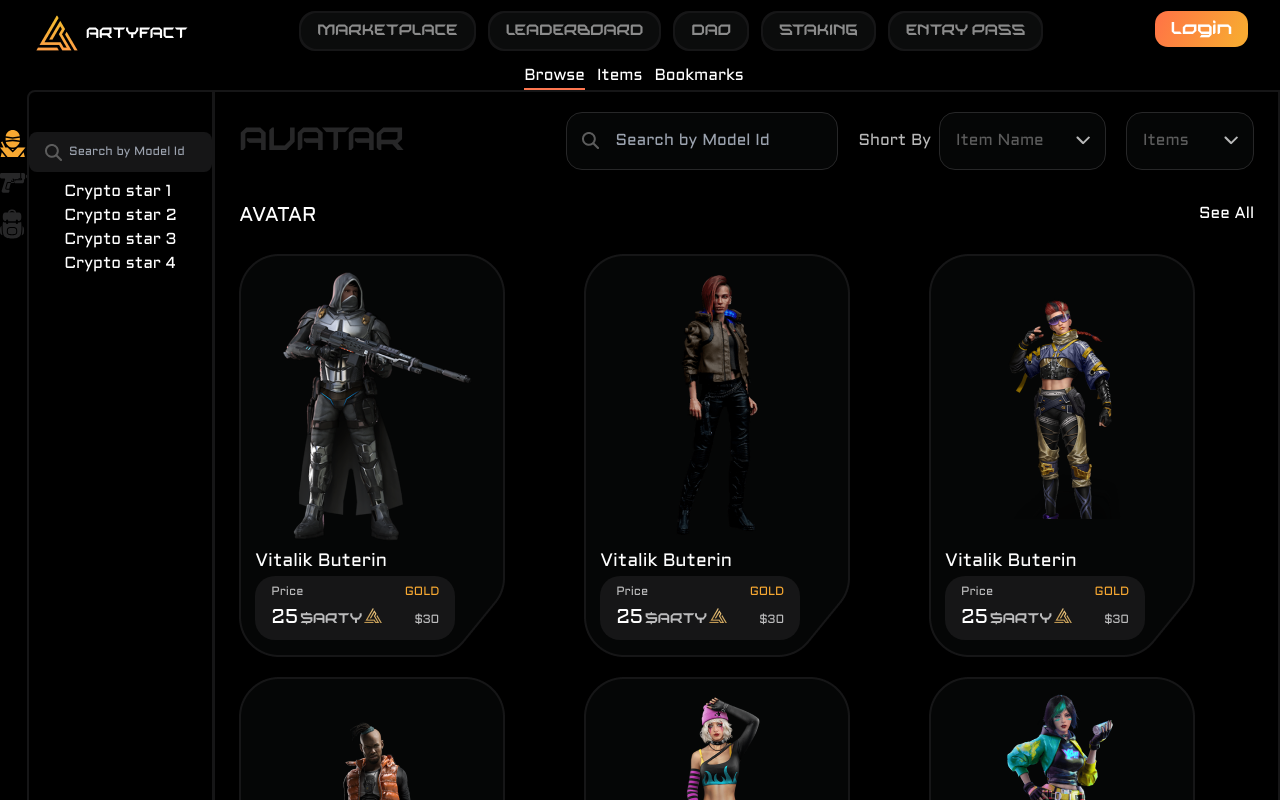
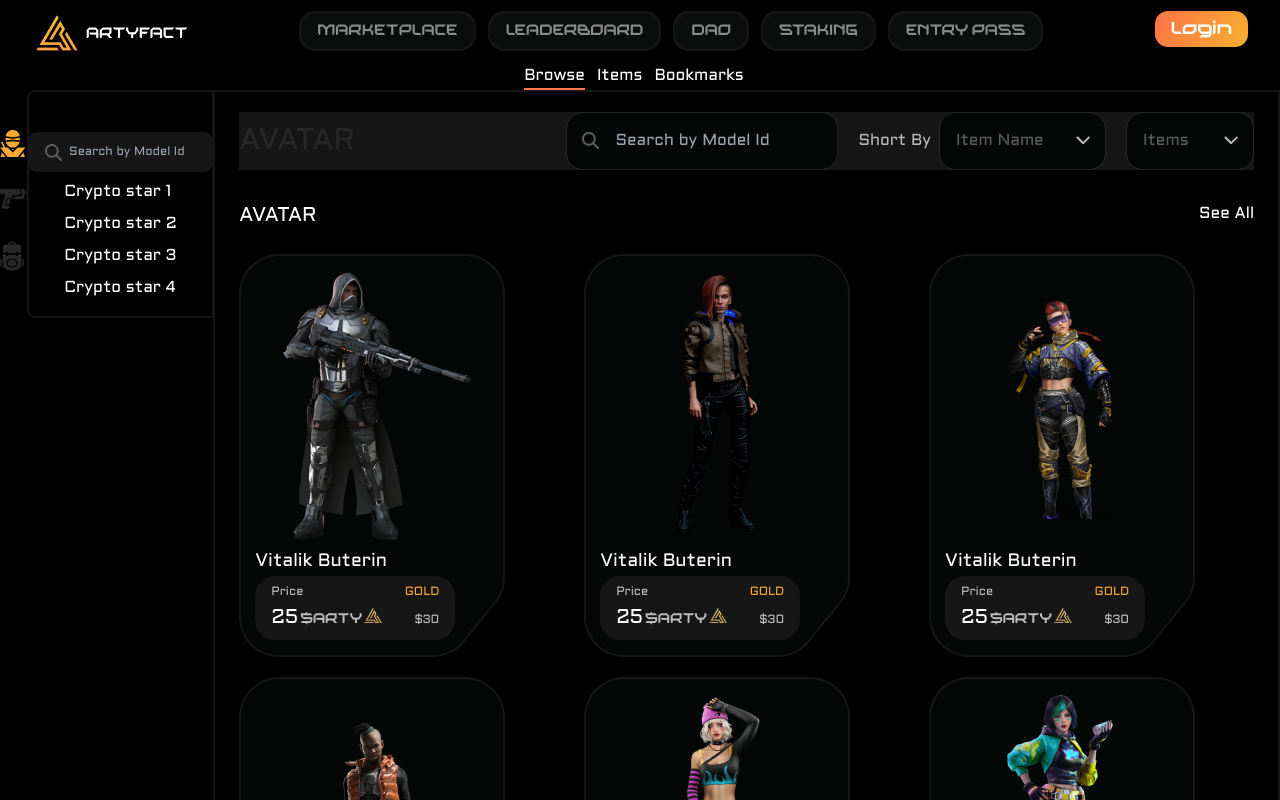
Before and after one commit to Praful2511/artyfact-rough, a Next.js app: page /marketplace/browse/avatar in a window 1280 px wide. Shown: the top 800 px of the page. Built offline with nearby package versions, Linux system fonts and the light colour scheme.

Commit message:
layout sticky

```diff
--- a/src/app/(pages)/marketplace/browse/avatar/page.js
+++ b/src/app/(pages)/marketplace/browse/avatar/page.js
@@ -117,8 +117,8 @@
 	return (
 		<main>
 			<div className="mx-6 mb-20">
-				<div className='flex justify-between items-center'>
-					<div className='!text-3xl font-normal Starzone text-[#272728]'>AVATAR</div>
+				<div className='flex justify-between items-center sticky-bar'>
+					<div className='!text-3xl font-normal text-[#272728]'>AVATAR</div>
 					<div className="flex gap-5">
 						<div className='relative'>
 							<input type='text'
--- a/src/app/(pages)/marketplace/browse/bagpack/page.js
+++ b/src/app/(pages)/marketplace/browse/bagpack/page.js
@@ -86,8 +86,8 @@
 		<main>
 
 			<div className='mx-6 mb-20'>
-				<div className='flex justify-between items-center'>
-					<div className='!text-3xl font-normal Starzone text-[#272728]'>BACKPACK</div>
+				<div className='flex justify-between items-center sticky-bar'>
+					<div className='!text-3xl font-normal starzone text-[#272728]'>BACKPACK</div>
 					<div className="flex gap-5">
 						<div className='relative'>
 							<input type='text'
--- a/src/app/(pages)/marketplace/browse/layout.js
+++ b/src/app/(pages)/marketplace/browse/layout.js
@@ -7,7 +7,7 @@
 const BrowseLayout = ({ children }) => {
     return (<>
         <div className="grid grid-cols-12 ">
-            <div className='col-span-2'><MarketplaceSideBar /></div>
+            <div className='col-span-2 sticky top-1 bottom-0 self-start '><MarketplaceSideBar /></div>
             <div className='col-span-10 border-[2px] border-[#161617]'>{children}</div>
         </div>
     </>)
--- a/src/app/(pages)/marketplace/browse/page.js
+++ b/src/app/(pages)/marketplace/browse/page.js
@@ -102,8 +102,8 @@
 
 	return <main>
 		<div className='mx-6 mb-20'>
-			<div className='flex justify-between items-center'>
-				<div className='!text-3xl font-normal Starzone text-[#272728]'>MARKETPLACE</div>
+			<div className='flex justify-between items-center sticky-bar'>
+				<div className='!text-3xl font-normal starzone text-[#272728]'>MARKETPLACE</div>
 				<div className="flex gap-5">
 					<div className='relative'>
 						<input type='text'
--- a/src/app/(pages)/marketplace/browse/weapon/page.js
+++ b/src/app/(pages)/marketplace/browse/weapon/page.js
@@ -93,8 +93,8 @@
 	return (
 		<main>
 			<div className="mx-6 mb-20">
-				<div className='flex justify-between items-center'>
-					<div className='!text-3xl font-normal Starzone text-[#272728]'>WEAPON</div>
+				<div className='flex justify-between items-center sticky-bar'>
+					<div className='!text-3xl font-normal starzone text-[#272728]'>WEAPON</div>
 					<div className="flex gap-5">
 						<div className='relative'>
 							<input type='text'
--- a/src/components/sidebar_marketplace/marketplaceSideBar.js
+++ b/src/components/sidebar_marketplace/marketplaceSideBar.js
@@ -23,17 +23,17 @@
             <div className="flex flex-col justify-between items-center h-full w-[50px]">
                 <div className="pt-10">
                     {/* #272728 #F8A932 */}
-                    <div className="mb-4" onClick={() => { setActive('/marketplace/browse/avatar') }}>
+                    <div className="mb-8" onClick={() => { setActive('/marketplace/browse/avatar') }}>
                         <Link href='/marketplace/browse/avatar'>
                             <AvatarIcon fill={`${active != "" && active.includes('avatar') ? '#F8A932' : '#272728'}`} />
                         </Link>
                     </div>
-                    <div className="mb-4" onClick={() => { setActive('/marketplace/browse/weapon') }}>
+                    <div className="mb-8" onClick={() => { setActive('/marketplace/browse/weapon') }}>
                         <Link href='/marketplace/browse/weapon'>
                             <WeaponIcon fill={`${active != "" && active.includes('weapon') ? '#F8A932' : '#272728'}`} />
                         </Link>
                     </div>
-                    <div className="mb-4" onClick={() => { setActive('/marketplace/browse/bagpack') }}>
+                    <div className="mb-8" onClick={() => { setActive('/marketplace/browse/bagpack') }}>
                         <Link href='/marketplace/browse/bagpack'>
                             <BackpackIcon fill={`${active != "" && active.includes('bagpack') ? '#F8A932' : '#272728'}`} />
                         </Link>
@@ -51,10 +51,10 @@
                 </div>
                 <div className="py-2">
                     <ul>
-                        <li>Crypto star 1</li>
-                        <li>Crypto star 2</li>
-                        <li>Crypto star 3</li>
-                        <li>Crypto star 4</li>
+                        <li className="mb-2">Crypto star 1</li>
+                        <li className="mb-2">Crypto star 2</li>
+                        <li className="mb-2">Crypto star 3</li>
+                        <li className="mb-2">Crypto star 4</li>
                     </ul>
                 </div>
             </div>
--- a/src/styles/global.scss
+++ b/src/styles/global.scss
@@ -80,6 +80,18 @@
 
 .container {
 	min-height: calc(100vh - 64px);
+	.sticky-bar{
+		position: -webkit-sticky;
+		position: sticky;
+		top: 1px;
+		bottom: 0;
+		z-index: 2;
+		-webkit-align-self: flex-start;
+		-ms-flex-item-align: start;
+		align-self: flex-start;
+		background-color: var(--clr-primary);
+	}
+
 }
 
 nav {
```
